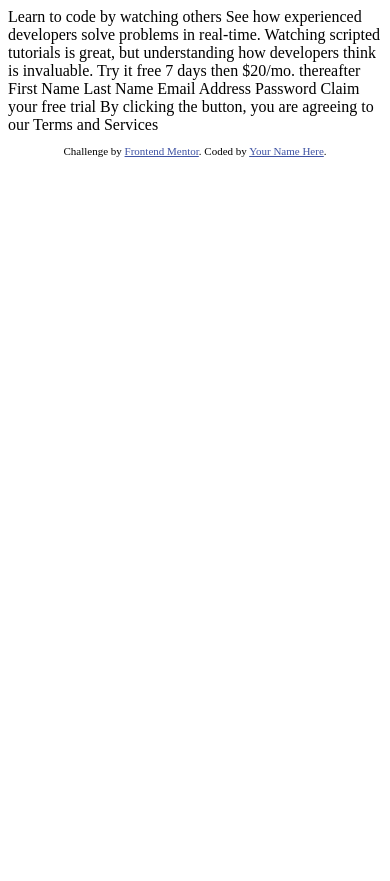
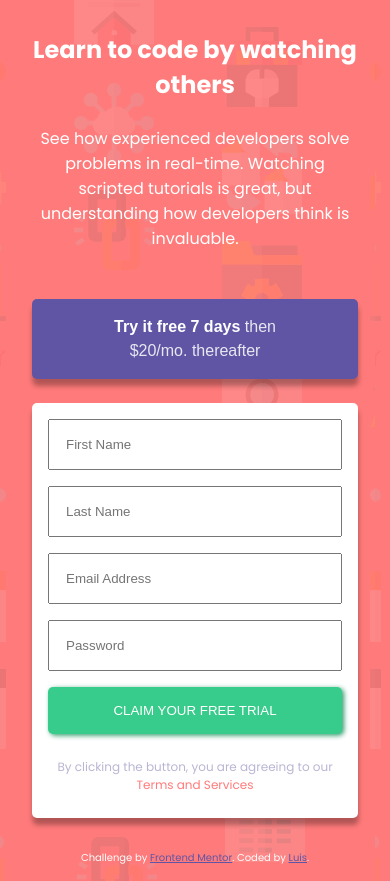
Before and after one commit to LuisLeon-Dev/intro-signUp-Component, a plain HTML site: page index.html in a window 390 px wide. Before the commit the page ends 844 px from the top, so only its background shows below. Drawn offline with Linux system fonts and the light colour scheme.

Commit message:
mobile first desing

```diff
--- /dev/null
+++ b/css/style.css
@@ -0,0 +1,103 @@
+@import url("https://fonts.googleapis.com/css2?family=Poppins:wght@400;500;600;700&display=swap");
+* {
+  padding: 0;
+  margin: 0;
+  box-sizing: border-box;
+}
+
+body {
+  font-family: "Poppins", sans-serif;
+  background-color: hsl(0, 100%, 74%);
+  background-image: url("../images/bg-intro-mobile.png");
+}
+
+main {
+  padding: 2rem;
+  display: flex;
+  justify-content: center;
+  flex-direction: column;
+  gap: 3rem;
+}
+.section__info {
+  text-align: center;
+  color: white;
+}
+.section__info h1 {
+  margin-bottom: 1em;
+}
+
+.btn {
+  border: none;
+  border-radius: 5px;
+}
+.btn:hover {
+  cursor: pointer;
+}
+
+.btn_freeTrial {
+  background-color: hsl(248, 32%, 49%);
+  color: hsl(240, 20%, 92%);
+  padding: 1rem 3.5rem;
+  font-weight: 400;
+  font-size: 16px;
+  line-height: 1.5rem;
+  box-shadow: 0.5px 7px 5px rgba(0, 0, 0, 0.3);
+  transition: box-shadow 0.3s ease;
+  margin-bottom: 1.5rem;
+  width: 100%;
+}
+.btn_freeTrial span {
+  font-weight: 700;
+  color: #fff;
+}
+
+.btn_freeTrial:active {
+  box-shadow: 0.5px 6px 3px rgba(0, 0, 0, 0.2);
+}
+
+form {
+  background-color: #fff;
+  border-radius: 5px;
+  padding: 1rem;
+  box-shadow: 0.5px 7px 5px rgba(0, 0, 0, 0.3);
+  display: flex;
+  flex-direction: column;
+  gap: 1rem;
+}
+form input {
+  padding: 1rem;
+  transition: border-color 0.3s;
+}
+input:focus {
+  border-color: hsl(0, 100%, 74%);
+}
+.btn_claim {
+  padding: 1rem;
+  background-color: hsl(154, 59%, 51%);
+  color: #fff;
+  box-shadow: 2px 1.5px 5px hsl(154, 53%, 40%);
+  text-transform: uppercase;
+}
+
+.terms_and_conditions_p {
+  font-size: 12px;
+  color: hsl(246, 25%, 77%);
+  padding: 0.5rem;
+  text-align: center;
+}
+.terms_and_conditions_p span {
+  color: hsl(0, 100%, 74%);
+}
+
+.attribution {
+  font-size: 10px;
+  text-align: center;
+  color: #fff;
+  margin-bottom: 15px;
+}
+
+.attribution a {
+  color: hsl(248, 32%, 49%);
+}
+
+/*Respoonsive */
--- a/index.html
+++ b/index.html
@@ -1,41 +1,56 @@
 <!DOCTYPE html>
 <html lang="en">
   <head>
-  <meta charset="UTF-8">
-  <meta name="viewport" content="width=device-width, initial-scale=1.0"> <!-- displays site properly based on user's device -->
-
-  <link rel="icon" type="image/png" sizes="32x32" href="./images/favicon-32x32.png">
+    <meta charset="UTF-8" />
+    <meta name="viewport" content="width=device-width, initial-scale=1.0" />
+    <!-- displays site properly based on user's device -->
+    <link rel="stylesheet" href="css/style.css" />
+    <link
+      rel="icon"
+      type="image/png"
+      sizes="32x32"
+      href="./images/favicon-32x32.png"
+    />
 
     <title>Frontend Mentor | Intro component with sign up form</title>
-
-  <!-- Feel free to remove these styles or customise in your own stylesheet 👍 -->
-  <style>
-    .attribution { font-size: 11px; text-align: center; }
-    .attribution a { color: hsl(228, 45%, 44%); }
-  </style>
   </head>
   <body>
+    <main>
+      <section class="section__info">
+        <h1>Learn to code by watching others</h1>
+        <p>
+          See how experienced developers solve problems in real-time. Watching
+          scripted tutorials is great, but understanding how developers think is
+          invaluable.
+        </p>
+      </section>
 
-  Learn to code by watching others
+      <section class="form-section">
+        <button class="btn btn_freeTrial">
+          <span> Try it free 7 days</span> then $20/mo. thereafter
+        </button>
+        <form action="">
+          <input type="text" placeholder="First Name" />
+          <input type="text" placeholder="Last Name" />
+          <input type="email" placeholder="Email Address" />
+          <input type="password" placeholder="Password" />
 
-  See how experienced developers solve problems in real-time. Watching scripted tutorials is great,
-  but understanding how developers think is invaluable.
-
-  Try it free 7 days then $20/mo. thereafter
-
-  First Name
-  Last Name
-  Email Address
-  Password
-
-  Claim your free trial
-
-  By clicking the button, you are agreeing to our Terms and Services
+          <button class="btn btn_claim">Claim your free trial</button>
+          <p class="terms_and_conditions_p">
+            By clicking the button, you are agreeing to our
+            <span>Terms and Services</span>
+          </p>
+        </form>
+      </section>
+    </main>
 
     <footer>
       <p class="attribution">
-      Challenge by <a href="https://www.frontendmentor.io?ref=challenge" target="_blank">Frontend Mentor</a>.
-      Coded by <a href="#">Your Name Here</a>.
+        Challenge by
+        <a href="https://www.frontendmentor.io?ref=challenge" target="_blank"
+          >Frontend Mentor</a
+        >. Coded by
+        <a href="https://github.com/LuisLeon-Dev" target="_blank">Luis</a>.
       </p>
     </footer>
   </body>
```
Lines whose indentation alone changed are shown as unchanged.
